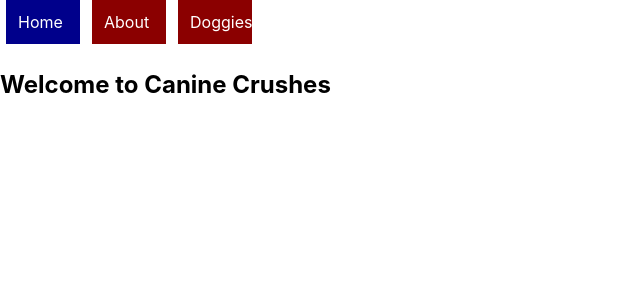
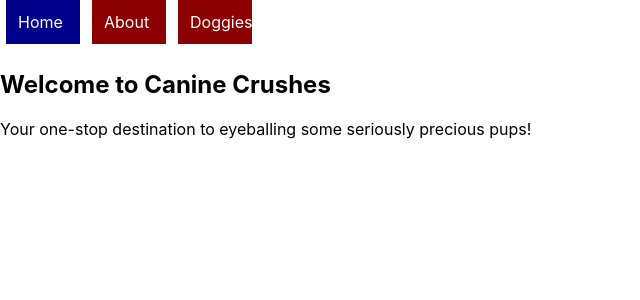
Before and after one commit to QwertyJon25/Canine-Crushes-frontend, a React (Create React App) app: page / in a window 1280 px wide. Shown: the top 300 px of the page, without its empty margins (0-640 px from the left). Built offline with nearby package versions, Linux system fonts and the light colour scheme.

Commit message:
Experimenting

```diff
--- a/src/DogPage.js
+++ b/src/DogPage.js
@@ -44,9 +44,9 @@ export default function DogPage() {
     return (
         <div className="dog-page">
             <h1>Check out these fine pooches!</h1>
-            <NewDogForm addNewDog={addNewDog}/>
             <Search setSearchDogs={setSearchDogs}/>
             <DogContainer deleteDog={deleteDog} updateDog={updateDog} dogs={filteredDogs}/>
+            <NewDogForm addNewDog={addNewDog}/>
         </div>
     )
 }
--- a/src/Header.js
+++ b/src/Header.js
@@ -4,6 +4,7 @@ export default function Header() {
     return (
         <div className="header">
             <h2>Welcome to Canine Crushes</h2>
+            <p>Your one-stop destination to eyeballing some seriously precious pups!</p>
         </div>
     )
 }
--- a/src/NewDogForm.js
+++ b/src/NewDogForm.js
@@ -36,7 +36,7 @@ export default function NewDogForm({ addNewDog }) {
 
     return (
         <div className="new-dog-form">
-            <h4>Add A New Doggie</h4>
+            <h3>Add A New Doggie Here!</h3>
             <form onSubmit={handleSubmit}>
                 Image: <input value={image} onChange={(e) => setImage(e.target.value)} type="text" name="image" placeholder="Dog Image"/><br/>
                 Name: <input value={name} onChange={(e) => setName(e.target.value)} type="text" name="name" placeholder="Dog Name"/><br/>
```
